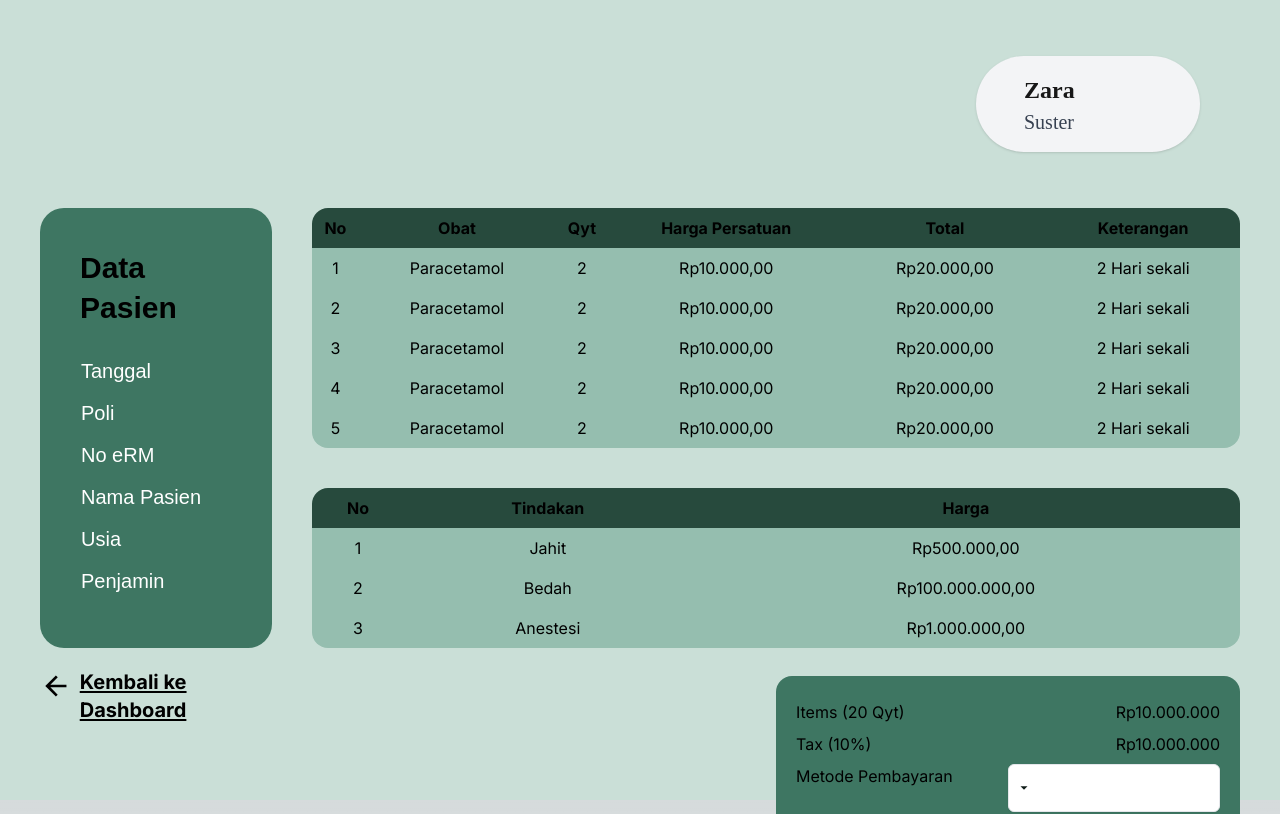
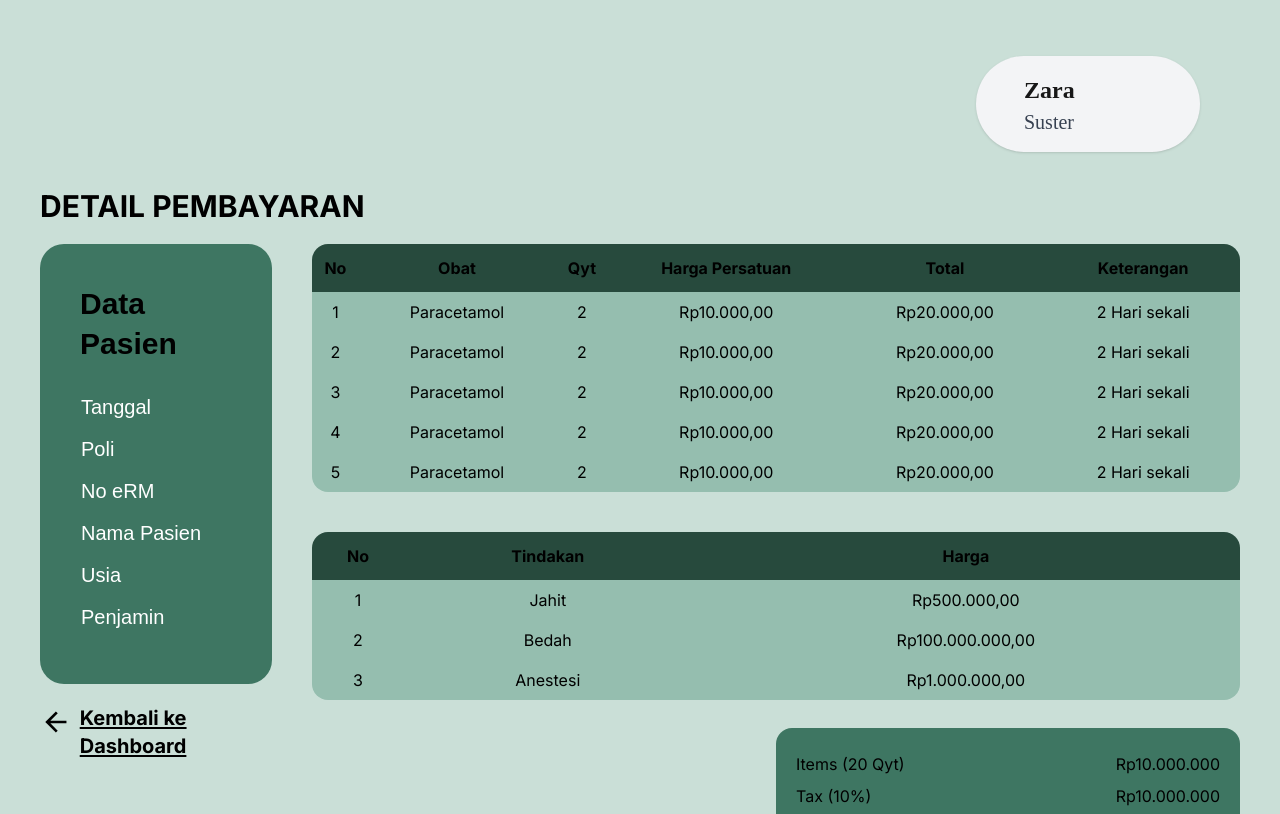
Before and after one commit to eunicesarah/seno-medika-clinic-adm-fe, a Next.js app: page /kasir/detail-pembayaran in a window 1280 px wide. Shown: the top 814 px of the page. Built offline with nearby package versions, Linux system fonts and the light colour scheme.

Commit message:
feat: add testing detail pembayaran

```diff
--- a/src/app/kasir/detail-pembayaran/page.tsx
+++ b/src/app/kasir/detail-pembayaran/page.tsx
@@ -34,7 +34,7 @@ export default function DetailPembayaran() {
     };
 
     return (
-        <div className="bg-tint6 h-screen flex flex-col font-Poppins">
+        <div className="bg-tint6 h-full flex flex-col font-Poppins">
             <div className=" mr-20 flex flex-row justify-end mt-14">
                 <button className="px-12 py-4 bg-gray-100 rounded-[51px] shadow flex-col justify-start inline-flex hover:bg-slate-200 w-56">
                     <p className="text-neutral-900 text-2xl font-semibold font-['Poppins'] leading-9">
@@ -45,7 +45,10 @@ export default function DetailPembayaran() {
                     </p>
                 </button>
             </div>
-            <div className="flex flex-row ml-10 mt-14">
+            <div className="ml-10 text-black font-bold text-3xl mt-9" >
+                DETAIL PEMBAYARAN
+            </div>
+            <div className="flex flex-row ml-10 mt-5">
                 <div className="w-1/5 mr-5">
                     <div className=" bg-shade2 rounded-3xl px-10 py-10 mb-5">
                         <div className=" mb-7 text-3xl font-poppins font-semibold leading-10">
@@ -137,7 +140,7 @@ export default function DetailPembayaran() {
                             <thead className=" bg-shade5  ">
                                 <tr>
                                     {headObat.map((headObat) => (
-                                        <th key={headObat} className="py-2">
+                                        <th key={headObat} className="py-3">
                                             {headObat}
                                         </th>
                                     ))}
@@ -192,7 +195,7 @@ export default function DetailPembayaran() {
                             <thead className=" bg-shade5  ">
                                 <tr>
                                     {headTindakan.map((headTindakan) => (
-                                        <th key={headTindakan} className="py-2">
+                                        <th key={headTindakan} className="py-3">
                                             {headTindakan}
                                         </th>
                                     ))}
```
Also changed, not shown: 1 other file (tests, documents, lock files or other folders).
